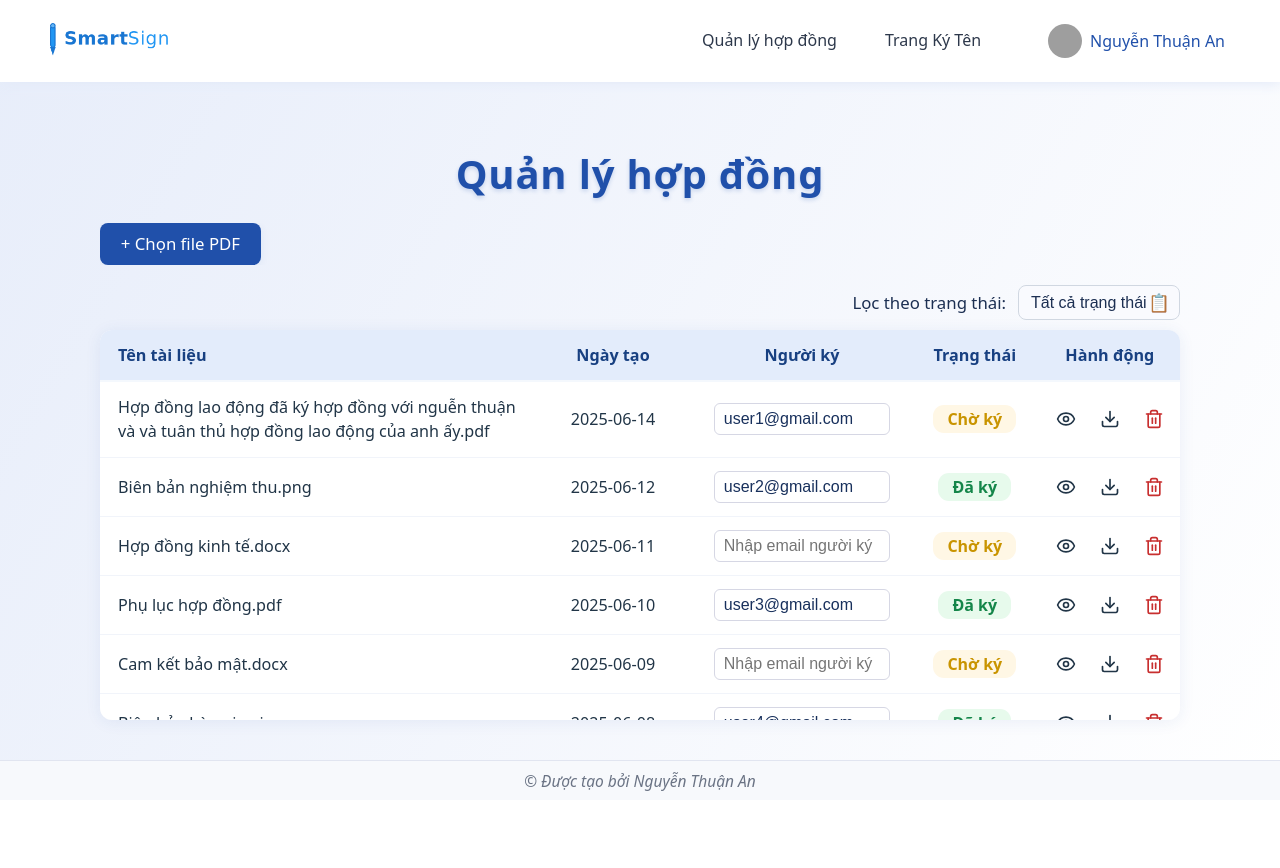
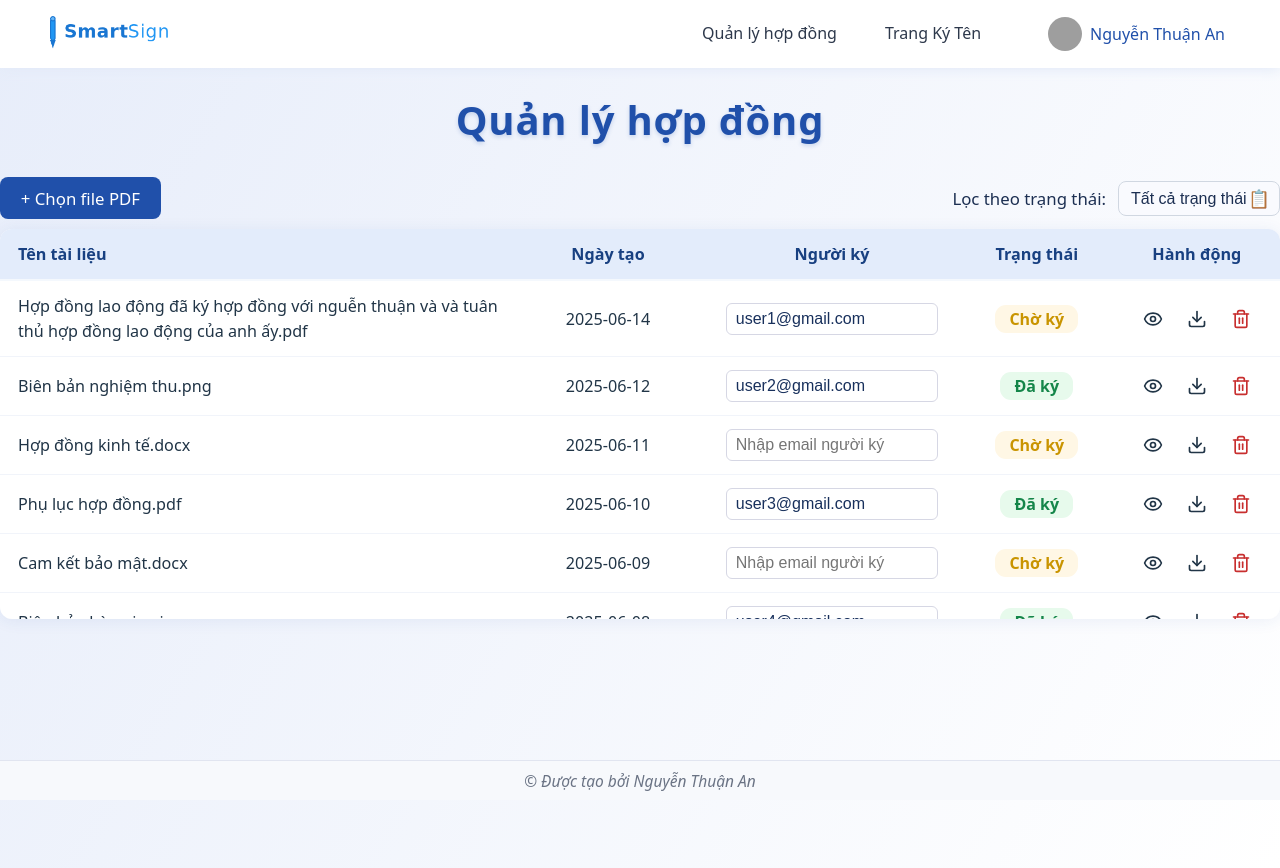
Before and after one commit to thuananwork/smart_sign_project, a React (Vite) app: page / in a window 1280 px wide. Before the commit the page ends 800 px from the top, so only its background shows below. Built offline with nearby package versions, Linux system fonts and the light colour scheme; no server answers; grey boxes are pictures that could not be loaded.

Commit message:
Fixed Dashboard UI

```diff
--- a/src/components/Header/Header.css
+++ b/src/components/Header/Header.css
@@ -2,7 +2,7 @@
     display: flex;
     align-items: center;
     width: 100%;
-    padding: 15px 40px;
+    padding: 8px 40px;
     background: #fff;
     box-sizing: border-box;
     box-shadow: 0 2px 12px #e3eaf8;
--- a/src/pages/Dashboard/Dashboard.css
+++ b/src/pages/Dashboard/Dashboard.css
@@ -1,17 +1,11 @@
 .dashboard-root {
-    height: 100%;
-    display: flex;
-    flex-direction: column;
-    justify-content: flex-start;
-    align-items: center;
-    padding-bottom: 40px;
-    width: 100%;
-    overflow-x: hidden;
-    box-sizing: border-box;
+    height: 100vh;
 }
 
 .dashboard-title {
-    margin-top: 70px;
+    text-align: center;
+    margin-top: 30px;
+    margin-bottom: 0;
     font-size: 2.5rem;
     font-weight: 800;
     color: #2050aa;
@@ -31,14 +25,6 @@
     }
 }
 
-.file-upload {
-    margin-bottom: 20px;
-    text-align: left;
-    width: 100%;
-    max-width: 1080px;
-    overflow-x: hidden;
-}
-
 .file-upload-btn {
     padding: 0.6rem 1.3rem;
     font-size: 1.05rem;
@@ -48,24 +34,18 @@
     border-radius: 8px;
     font-weight: 500;
     cursor: pointer;
-    transition: background 0.18s, box-shadow 0.16s;
-    box-shadow: 0 2px 8px rgba(32, 80, 170, 0.07);
+    transition: 0.25s;
+    outline: none;
 }
 
 .file-upload-btn:hover {
-    background: #163872;
-    box-shadow: 0 4px 16px 0 #b5c7e8;
+    opacity: 0.9;
 }
 
 .dashboard-controls {
-    margin-bottom: 10px;
-    width: 100%;
-    max-width: 1080px;
+    margin-top: 35px;
     display: flex;
-    justify-content: flex-end;
-    align-items: center;
-    gap: 16px;
-    overflow-x: hidden;
+    justify-content: space-between;
 }
 
 .status-filter {
@@ -76,6 +56,7 @@
 }
 
 .status-filter-label {
+    cursor: text;
     font-size: 1.05rem;
     color: #1c2f52;
     font-weight: 500;
@@ -118,27 +99,21 @@
 .doc-table {
     width: 100%;
     max-width: 100%;
-    /* Đảm bảo không vượt quá container cha */
     background: #fff;
     border-radius: 12px;
     border-collapse: collapse;
     box-shadow: 0 2px 16px 0 rgba(32, 80, 170, 0.09);
     font-size: 1.01rem;
-    margin-bottom: 50px;
 }
 
 .doc-table-container {
+    margin-top: 10px;
     max-height: 390px;
     overflow-y: auto;
-    /* Chỉ scroll dọc khi cần */
     overflow-x: hidden;
-    /* Ngăn scroll ngang */
     border-radius: 12px;
     box-shadow: 0 2px 16px rgba(32, 80, 170, 0.08);
-    width: 100%;
-    max-width: 1080px;
     background: #fff;
-    box-sizing: border-box;
 }
 
 .doc-table th,
--- a/src/pages/Dashboard/Dashboard.tsx
+++ b/src/pages/Dashboard/Dashboard.tsx
@@ -19,24 +19,79 @@ export interface DocumentItem {
 }
 
 export const mockDocuments: DocumentItem[] = [
-  { id: "1", name: "Hợp đồng lao động đã ký hợp đồng với nguễn thuận và và tuân thủ hợp đồng lao động của anh ấy.pdf", createdAt: "2025-06-14", status: "Chờ ký", signer: "user1@gmail.com" },
-  { id: "2", name: "Biên bản nghiệm thu.png", createdAt: "2025-06-12", status: "Đã ký", signer: "user2@gmail.com" },
-  { id: "3", name: "Hợp đồng kinh tế.docx", createdAt: "2025-06-11", status: "Chờ ký", signer: "" },
-  { id: "4", name: "Phụ lục hợp đồng.pdf", createdAt: "2025-06-10", status: "Đã ký", signer: "user3@gmail.com" },
-  { id: "5", name: "Cam kết bảo mật.docx", createdAt: "2025-06-09", status: "Chờ ký", signer: "" },
-  { id: "6", name: "Biên bản bàn giao.jpg", createdAt: "2025-06-08", status: "Đã ký", signer: "user4@gmail.com" },
-  { id: "7", name: "Hợp đồng thuê nhà giữa Nguyễn Văn A và công ty TNHH XYZ.pdf", createdAt: "2025-06-07", status: "Chờ ký", signer: "user5@gmail.com" },
-  { id: "8", name: "Giấy ủy quyền sử dụng tài sản cá nhân.docx", createdAt: "2025-06-06", status: "Đã ký", signer: "user6@gmail.com" },
-  { id: "9", name: "Biên bản thanh lý hợp đồng dịch vụ dài hạn.jpg", createdAt: "2025-06-05", status: "Chờ ký", signer: "" }
+    {
+        id: "1",
+        name: "Hợp đồng lao động đã ký hợp đồng với nguễn thuận và và tuân thủ hợp đồng lao động của anh ấy.pdf",
+        createdAt: "2025-06-14",
+        status: "Chờ ký",
+        signer: "user1@gmail.com",
+    },
+    {
+        id: "2",
+        name: "Biên bản nghiệm thu.png",
+        createdAt: "2025-06-12",
+        status: "Đã ký",
+        signer: "user2@gmail.com",
+    },
+    {
+        id: "3",
+        name: "Hợp đồng kinh tế.docx",
+        createdAt: "2025-06-11",
+        status: "Chờ ký",
+        signer: "",
+    },
+    {
+        id: "4",
+        name: "Phụ lục hợp đồng.pdf",
+        createdAt: "2025-06-10",
+        status: "Đã ký",
+        signer: "user3@gmail.com",
+    },
+    {
+        id: "5",
+        name: "Cam kết bảo mật.docx",
+        createdAt: "2025-06-09",
+        status: "Chờ ký",
+        signer: "",
+    },
+    {
+        id: "6",
+        name: "Biên bản bàn giao.jpg",
+        createdAt: "2025-06-08",
+        status: "Đã ký",
+        signer: "user4@gmail.com",
+    },
+    {
+        id: "7",
+        name: "Hợp đồng thuê nhà giữa Nguyễn Văn A và công ty TNHH XYZ.pdf",
+        createdAt: "2025-06-07",
+        status: "Chờ ký",
+        signer: "user5@gmail.com",
+    },
+    {
+        id: "8",
+        name: "Giấy ủy quyền sử dụng tài sản cá nhân.docx",
+        createdAt: "2025-06-06",
+        status: "Đã ký",
+        signer: "user6@gmail.com",
+    },
+    {
+        id: "9",
+        name: "Biên bản thanh lý hợp đồng dịch vụ dài hạn.jpg",
+        createdAt: "2025-06-05",
+        status: "Chờ ký",
+        signer: "",
+    },
 ];
 
 const Dashboard: React.FC = () => {
     const [documents, setDocuments] = useState<DocumentItem[]>(mockDocuments);
     const [filter, setFilter] = useState<DocumentStatus | "Tất cả">("Tất cả");
 
-  const filteredDocs = filter === "Tất cả"
+    const filteredDocs =
+        filter === "Tất cả"
             ? documents
-    : documents.filter(doc => doc.status === filter);
+            : documents.filter((doc) => doc.status === filter);
 
     const handleUpload = (name: string, fileUrl: string) => {
         const newDoc: DocumentItem = {
@@ -58,15 +113,18 @@ const Dashboard: React.FC = () => {
             <Header
                 userName={userName}
                 avatarUrl={avatarUrl}
-        onLogout={() => window.location.href = "/"}
+                onLogout={() => (window.location.href = "/")}
             />
             <div className="dashboard-root">
                 <h1 className="dashboard-title">Quản lý hợp đồng</h1>
+                <div className="dashboard-controls">
                     <FileUpload onUpload={handleUpload} />
-        <div className="dashboard-controls">
                     <StatusFilter value={filter} onChange={setFilter} />
                 </div>
-        <DocumentList documents={filteredDocs} setDocuments={setDocuments} />
+                <DocumentList
+                    documents={filteredDocs}
+                    setDocuments={setDocuments}
+                />
                 <BottomBar />
             </div>
         </div>
```
Also changed, not shown: src/pages/Dashboard/FileUpload.tsx (indentation only), src/pages/Dashboard/StatusFilter.tsx (indentation only). Lines whose indentation alone changed are shown as unchanged.
